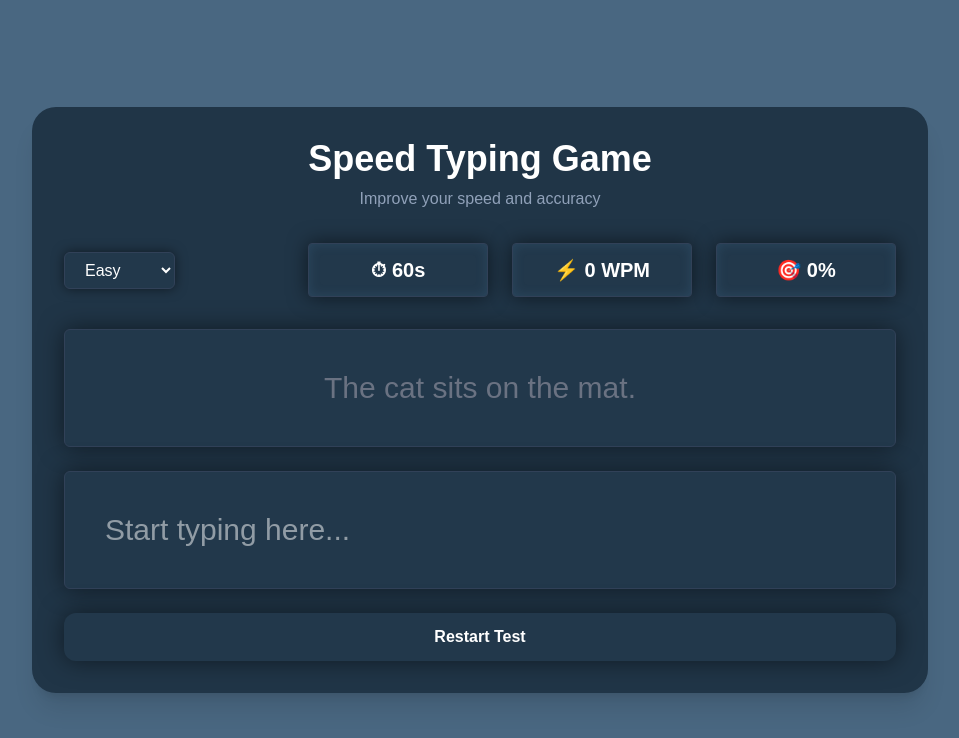
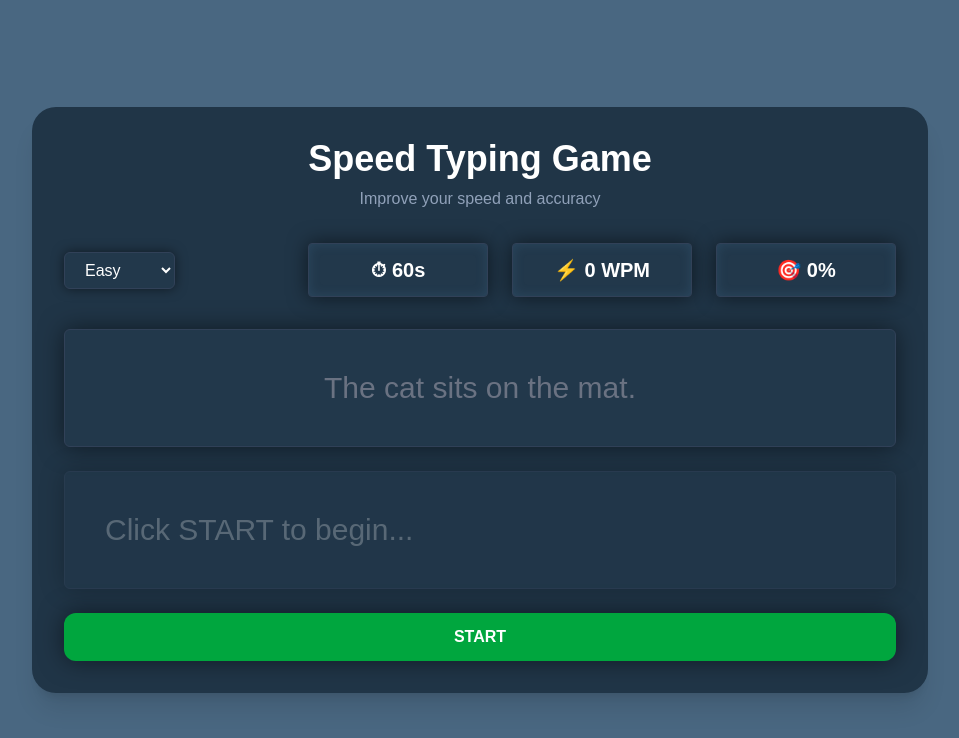
Before and after one commit to EndriasEshetu/speed-typing-game, a Next.js app: page / in a window 1280 px wide. Shown: the top 738 px of the page, without its empty margins (160-1119 px from the left). Built offline with nearby package versions, Linux system fonts and the light colour scheme.

Commit message:
feat: implement Start button + Timer cotrol

```diff
--- a/app/page.tsx
+++ b/app/page.tsx
@@ -1,6 +1,6 @@
 "use client";
 
-import { useEffect, useState } from "react";
+import { useEffect, useState, useRef } from "react";
 import { paragraphs } from "../data/paragraphs";
 import Header from "../components/Header";
 import Stats from "../components/Stats";
@@ -22,6 +22,9 @@ export default function Home() {
   const [timeLeft, setTimeLeft] = useState(60);
   const [isRunning, setIsRunning] = useState(false);
   const [isFinished, setIsFinished] = useState(false);
+  const [hasStarted, setHasStarted] = useState(false);
+
+  const inputRef = useRef<HTMLInputElement>(null);
 
   useEffect(() => {
     if (!isRunning) return;
@@ -59,7 +62,21 @@ export default function Home() {
     setTimeLeft(60);
     setIsRunning(false);
     setIsFinished(false);
+    setHasStarted(false);
     setCurrentText(getRandomText(nextMode));
+  };
+
+  const startGame = () => {
+    setHasStarted(true);
+    setIsRunning(true);
+    setTimeLeft(60);
+    setUserInput("");
+    setIsFinished(false);
+
+    // Focus the input automatically after state updates
+    setTimeout(() => {
+      inputRef.current?.focus();
+    }, 0);
   };
 
   const handleModeChange = (e: React.ChangeEvent<HTMLSelectElement>) => {
@@ -70,7 +87,7 @@ export default function Home() {
   };
 
   const handleInputChange = (e: React.ChangeEvent<HTMLInputElement>) => {
-    if (!isRunning) setIsRunning(true);
+    if (!hasStarted) return;
 
     setUserInput(e.target.value);
 
@@ -104,14 +121,25 @@ export default function Home() {
           userInput={userInput}
           onChange={handleInputChange}
           isFinished={isFinished}
+          hasStarted={hasStarted}
+          inputRef={inputRef}
         />
 
+        {!hasStarted ? (
+          <button
+            onClick={startGame}
+            className="mt-6 w-full bg-green-600 hover:bg-green-700 text-white px-4 py-3 rounded-xl font-semibold transition shadow-[0_0_24px_rgba(0,0,0,0.5)]"
+          >
+            START
+          </button>
+        ) : (
           <button
             onClick={() => resetGame()}
             className="mt-6 w-full bg-[#22384b] hover:bg-[#496781] text-white px-4 py-3 rounded-xl font-semibold transition shadow-[0_0_24px_rgba(0,0,0,0.5)]"
           >
             Restart Test
           </button>
+        )}
 
         {isFinished && <ResultCard wpm={wpm} accuracy={accuracy} />}
       </section>
--- a/components/TypingArea.tsx
+++ b/components/TypingArea.tsx
@@ -3,6 +3,8 @@ type TypingAreaProps = {
   userInput: string;
   onChange: (e: React.ChangeEvent<HTMLInputElement>) => void;
   isFinished: boolean;
+  hasStarted: boolean;
+  inputRef: React.RefObject<HTMLInputElement | null>;
 };
 
 export default function TypingArea({
@@ -10,6 +12,8 @@ export default function TypingArea({
   userInput,
   onChange,
   isFinished,
+  hasStarted,
+  inputRef,
 }: TypingAreaProps) {
   const renderColoredText = () => {
     return currentText.split("").map((char, index) => {
@@ -34,12 +38,13 @@ export default function TypingArea({
       </div>
 
       <input
+        ref={inputRef}
         type="text"
         value={userInput}
         onChange={onChange}
-        disabled={isFinished}
-        placeholder={isFinished ? "Test finished!" : "Start typing here..."}
-        className="rounded-md border border-slate-700 bg-[#22384b] px-6 md:px-10 py-8 md:py-10 text-white text-xl md:text-3xl shadow-[0_0_24px_rgba(0,0,0,0.5)]"
+        disabled={isFinished || !hasStarted}
+        placeholder={isFinished ? "Test finished!" : (!hasStarted ? "Click START to begin..." : "Start typing here...")}
+        className="rounded-md border border-slate-700 bg-[#22384b] px-6 md:px-10 py-8 md:py-10 text-white text-xl md:text-3xl shadow-[0_0_24px_rgba(0,0,0,0.5)] disabled:opacity-50"
       />
     </div>
   );
```
Lines whose indentation alone changed are shown as unchanged.
